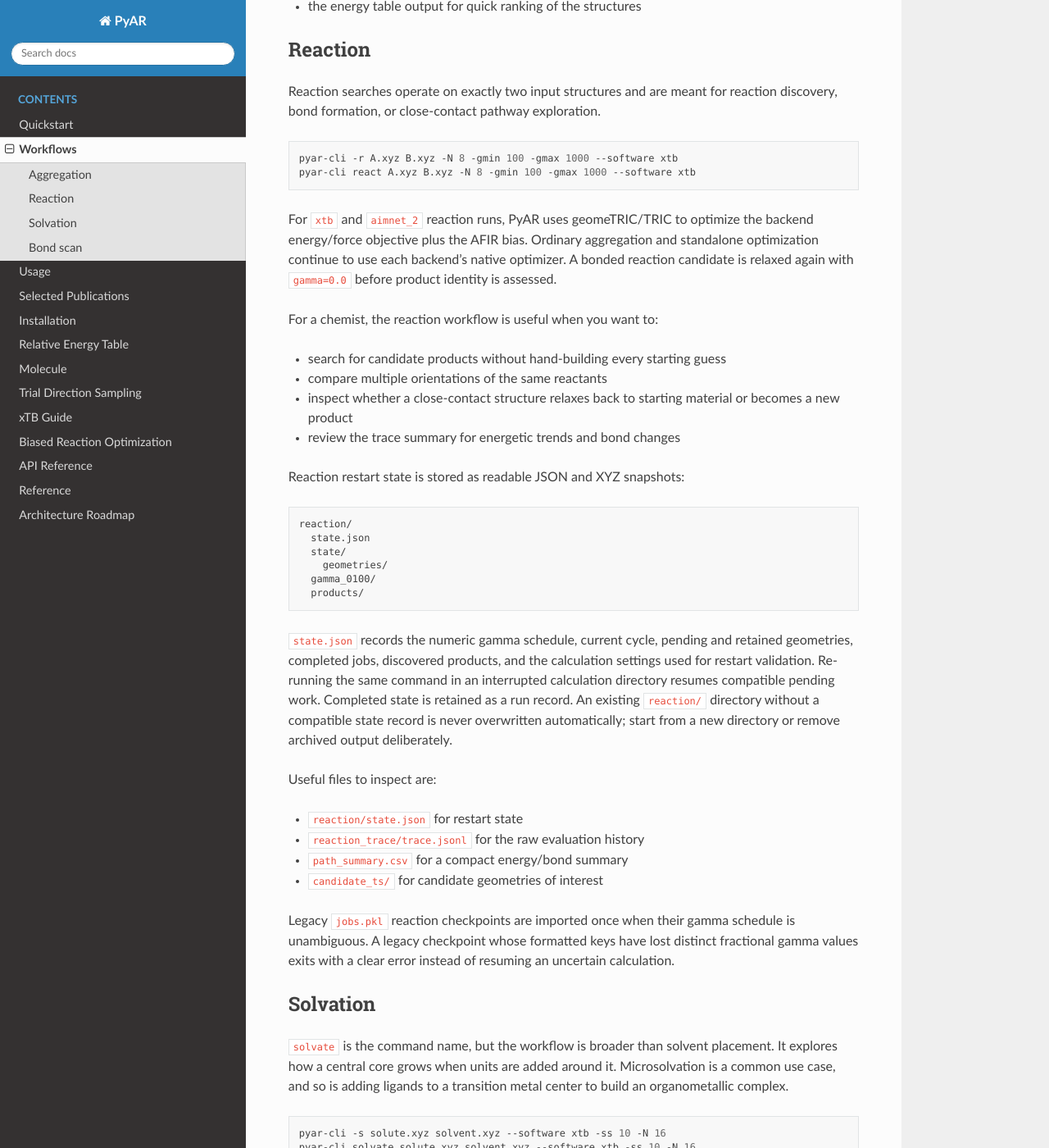
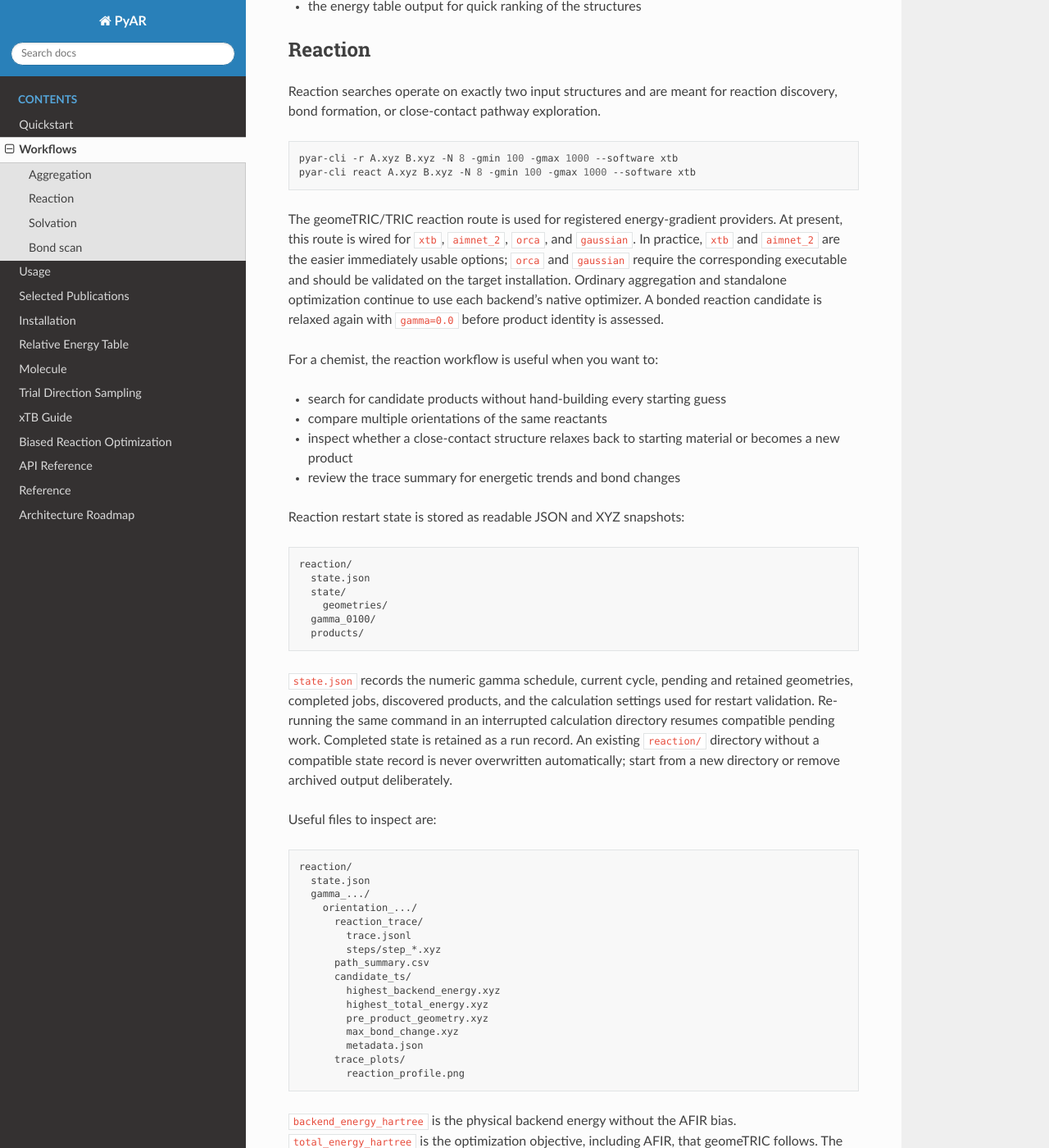
Before and after one commit to anooplab/pyar, a Sphinx documentation site: the page built from docs/workflows.rst, in a window 1280 px wide and 1400 px high, scrolled down 1007 px. Shown: the whole window at 82% size. Built offline with Sphinx 7.4.7 and the Read the Docs theme 3.1.0, drawn with Linux system fonts in a browser that asks for light colours; some of the changed text lies outside the part shown.

Commit message:
Clarify reaction trace workflow documentation

```diff
--- a/docs/workflows.rst
+++ b/docs/workflows.rst
@@ -58,11 +58,14 @@ reaction discovery, bond formation, or close-contact pathway exploration.
    pyar-cli -r A.xyz B.xyz -N 8 -gmin 100 -gmax 1000 --software xtb
    pyar-cli react A.xyz B.xyz -N 8 -gmin 100 -gmax 1000 --software xtb
 
-For ``xtb`` and ``aimnet_2`` reaction runs, PyAR uses geomeTRIC/TRIC to
-optimize the backend energy/force objective plus the AFIR bias. Ordinary
-aggregation and standalone optimization continue to use each backend's native
-optimizer. A bonded reaction candidate is relaxed again with ``gamma=0.0``
-before product identity is assessed.
+The geomeTRIC/TRIC reaction route is used for registered energy-gradient
+providers. At present, this route is wired for ``xtb``, ``aimnet_2``,
+``orca``, and ``gaussian``. In practice, ``xtb`` and ``aimnet_2`` are the
+easier immediately usable options; ``orca`` and ``gaussian`` require the
+corresponding executable and should be validated on the target installation.
+Ordinary aggregation and standalone optimization continue to use each
+backend's native optimizer. A bonded reaction candidate is relaxed again with
+``gamma=0.0`` before product identity is assessed.
 
 For a chemist, the reaction workflow is useful when you want to:
 
@@ -93,10 +96,32 @@ directory or remove archived output deliberately.
 
 Useful files to inspect are:
 
-* ``reaction/state.json`` for restart state
-* ``reaction_trace/trace.jsonl`` for the raw evaluation history
-* ``path_summary.csv`` for a compact energy/bond summary
-* ``candidate_ts/`` for candidate geometries of interest
+.. code-block:: text
+
+   reaction/
+     state.json
+     gamma_.../
+       orientation_.../
+         reaction_trace/
+           trace.jsonl
+           steps/step_*.xyz
+         path_summary.csv
+         candidate_ts/
+           highest_backend_energy.xyz
+           highest_total_energy.xyz
+           pre_product_geometry.xyz
+           max_bond_change.xyz
+           metadata.json
+         trace_plots/
+           reaction_profile.png
+
+``backend_energy_hartree`` is the physical backend energy without the AFIR
+bias. ``total_energy_hartree`` is the optimization objective, including AFIR,
+that geomeTRIC follows. The candidate file
+``candidate_ts/highest_backend_energy.xyz`` is usually the first structure to
+inspect for later NEB, string, dimer, or TS attempts. The file
+``candidate_ts/pre_product_geometry.xyz`` is based on the first persistent
+connectivity change and should not be treated as a confirmed transition state.
 
 Legacy ``jobs.pkl`` reaction checkpoints are imported once when their gamma
 schedule is unambiguous. A legacy checkpoint whose formatted keys have lost
```
